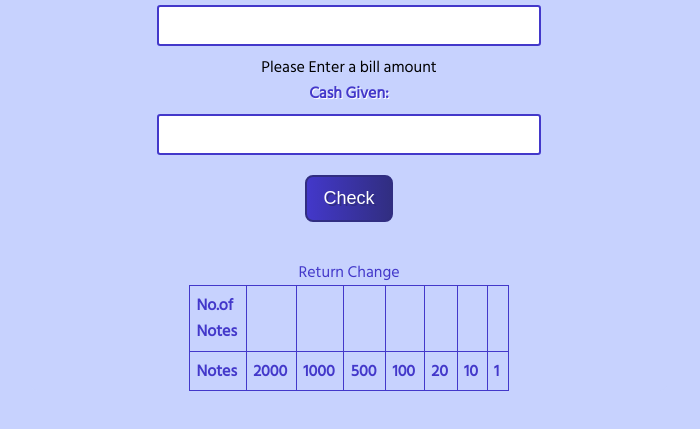
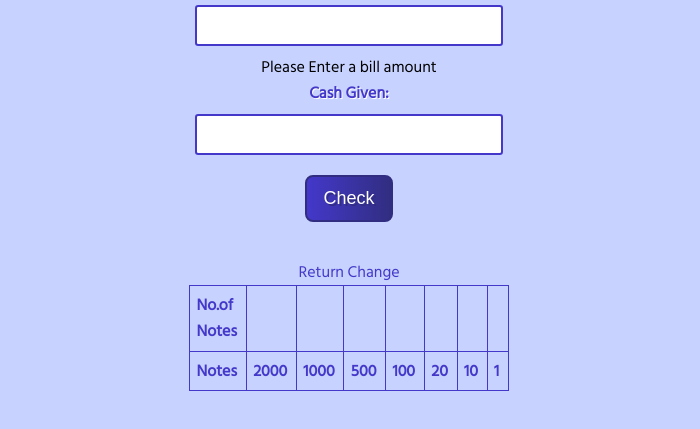
Before and after one commit to mariyasada/Cash-register, a plain HTML site: page index.html in a window 1280 px wide. Shown: the part 197-626 px from the top of the page, without its empty margins (291-991 px from the left). Drawn offline with Linux system fonts and the light colour scheme.

Commit message:
Update style.css

```diff
--- a/style.css
+++ b/style.css
@@ -12,7 +12,7 @@
 }
 body{
     font-family: 'Hind Siliguri', sans-serif;
-    min-width:100vw;
+    /* min-width:100vw; */
     background-color: var(--third-color) ;
 
 }
@@ -22,7 +22,7 @@ body{
 .container
 {
     margin: 4rem auto ;
-     display: flex;
+    display: flex;
     flex-direction: column;
     width: 50vw;
     background-color: var(--third-color);
@@ -52,7 +52,7 @@ body{
     border: 2px solid var(--primary-color);
     border-radius: 0.2rem;
     width: 100%;
-    max-width: 30vw;
+    max-width: 24vw;
 }
 #Button-check{
      background:linear-gradient( to right, var(--primary-color), var(--secondary-color));
```
